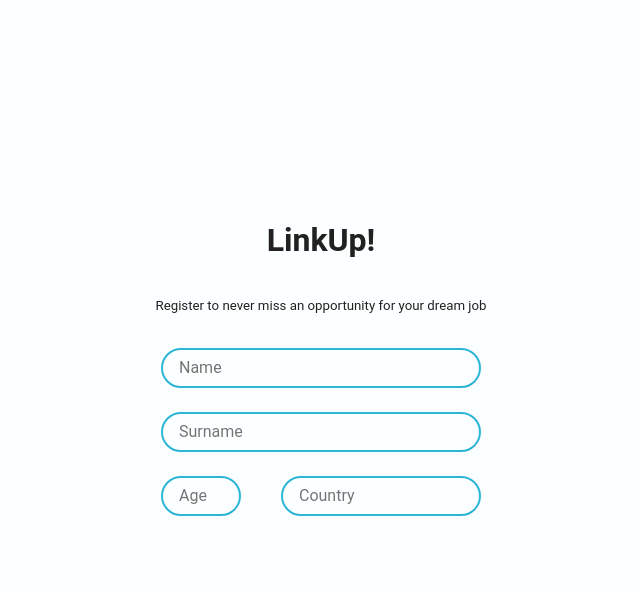
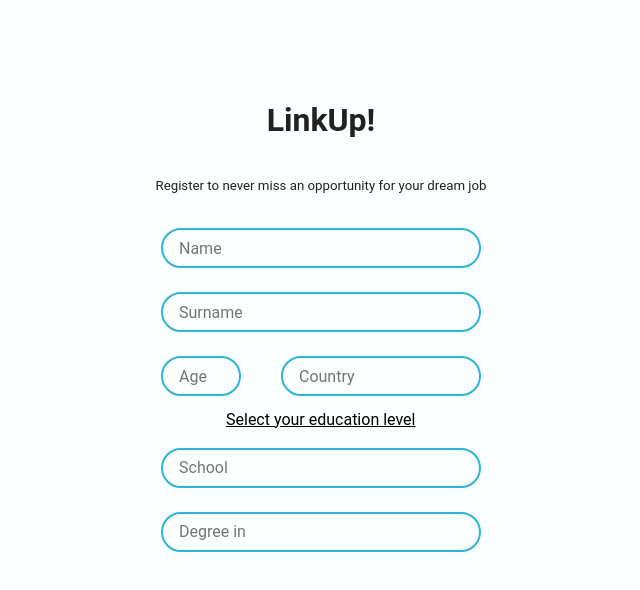
Before and after one commit to kristzz/LinkUpMain, a Vue app in the folder frontend/: page /registerc in a window 1280 px wide. Shown: the top 590 px of the page, without its empty margins (319-959 px from the left). Built offline with nearby package versions, Linux system fonts and the light colour scheme.

Commit message:
some additions to registerc

```diff
--- a/frontend/src/views/NavBarViews/Profile.vue
+++ b/frontend/src/views/NavBarViews/Profile.vue
@@ -16,7 +16,6 @@
 
         <div id="education">
             <div id="schools"></div>
-            <div id="courses"></div>
             <div id="languages"></div>
         </div>
 
@@ -41,6 +40,4 @@
     template{
         background: var(--background-color);
     }
-
-
 </style>
--- a/frontend/src/views/UserRegLog/RegisterC.vue
+++ b/frontend/src/views/UserRegLog/RegisterC.vue
@@ -15,7 +15,13 @@ export default{
             <input id="age" class="input-window" type="number" maxlength="3" placeholder="Age">
             <input id="country" class="input-window" type="" placeholder="Country">
         </div>
-
+        <select id="education-level">
+            <option value="">Select your education level</option>
+            <option value="highschool">High School</option>
+            <option value="college">Higher Education Institute</option>
+        </select>
+        <input id="education" class="input-window" type="text" placeholder="School">
+        <input id="degree" class="input-window" type="text" placeholder="Degree in">
     </div>
   </main>
 </template>
@@ -24,7 +30,6 @@ export default{
     main {
         display: flex;
         justify-content: center;
-    align-items: center;
         height: 100%;
         width: 100%;
 
@@ -39,11 +44,13 @@ h1, h5{
 
     #container {
         height: 25rem;
+        top: 15%;
         width: 25rem;
         position: absolute;
         display: flex;
         flex-direction: column;
         align-items: center;
+        justify-content: center;
     }
 
     #age-country{
@@ -59,10 +66,17 @@ h1, h5{
         width: 12.5rem;
     }
 
+    #education-level{
+        text-decoration: underline;
+        cursor: pointer;
+        margin-top: 0.2rem;
+    }
     .input-window{
         background: var(--background-color);
         border: 2px solid var(--accent-color-two);
         height: 2.5rem;
+        min-height: 2.5rem;
+        max-height: 2.5rem;
         width: 20rem;
         margin: 1rem 2.5rem 0.5rem;
         border-radius: 1.5rem;
```
Lines whose indentation alone changed are shown as unchanged.
